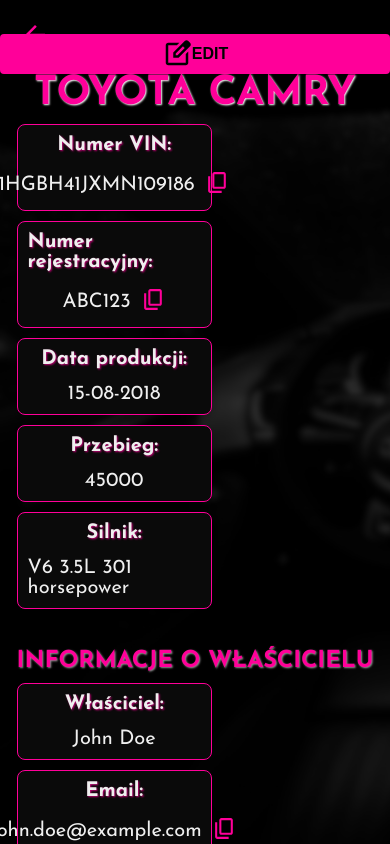
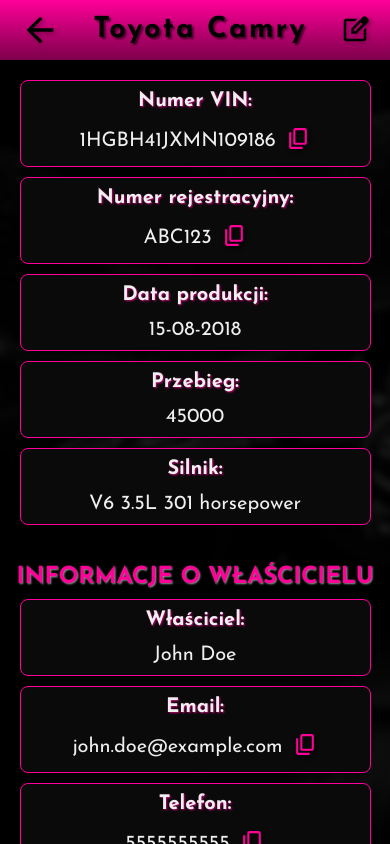
Before and after one commit to JanChmielewski/CarRepair, a React (Vite) app: page /car/1 in a window 390 px wide. Built offline with nearby package versions, Linux system fonts and the light colour scheme.

Commit message:
Improved styles.

```diff
--- a/src/components/car_display/DisplayCar.jsx
+++ b/src/components/car_display/DisplayCar.jsx
@@ -44,21 +44,20 @@
       <div className="flex-container">
         <div className="car-display">
           <div className="buttons">
-            <PreviousPageButton
-              buttonColor={'pink'}
-              arrowClassName="arrow-car-display"
-            />
-            <button
-              className="button edit-btn"
-              onClick={handleEditButton}
-            >
-              <Icons.Edit className="icon black-icon" />
-              Edit
-            </button>
+            <div className="display-navbar">
+              <PreviousPageButton
+                buttonColor={'black'}
+                arrowClassName="arrow-car-display"
+              />
+              <h2 className="car-title">
+                {car.brand} {car.model}
+              </h2>
+              <button className="edit-btn" onClick={handleEditButton}>
+                <Icons.Edit className="icon black-icon" />
+              </button>
+            </div>
           </div>
-          <h2 className="car-title header-title">
-            {car.brand} {car.model}
-          </h2>
+
           <ul className="car-info-list">
             <li>
               <span className="label">Numer VIN:</span>
@@ -128,7 +127,7 @@
               </span>
             </li>
             <li className="info-from-client">
-              <span className="label ">Informacje od klienta:</span>
+              <span className="label">Informacje od klienta:</span>
               <span className="info-content">
                 {repair.clientInfo}
               </span>
--- a/src/components/dashboard/components/Card.jsx
+++ b/src/components/dashboard/components/Card.jsx
@@ -7,7 +7,8 @@
   const navigate = useNavigate();
   const [isDeleteDialogOpen, setDeleteDialogOpen] = useState(false);
 
-  const handleEditButton = () => {
+  const handleEditButton = (e) => {
+    e.stopPropagation();
     navigate(`/edit-details/${repairID}`);
   };
 
@@ -15,14 +16,15 @@
     navigate(`/car/${repairID}`);
   };
 
-  const handleDeleteButton = () => {
+  const handleDeleteButton = (e) => {
+    e.stopPropagation();
     setDeleteDialogOpen(true);
   };
 
   return (
     <div className="card">
-      <ul className="car-data">
-        <li onClick={handleCardClick}>
+      <ul className="car-data" onClick={handleCardClick}>
+        <li>
           <Icons.Car className="icon pink-icon data-icon" />
           {brand} {model}
         </li>
--- a/src/styles/_variables.css
+++ b/src/styles/_variables.css
@@ -14,6 +14,7 @@
   --box-shadow: 2px 2px 20px black;
   --top-header-shadow: 1px 1px 2px rgb(255, 255, 255) !important; /* to overwrite header-shadow variable if applicable */
   --header-shadow: 1px 1px 2px rgb(148, 148, 148);
+  --light-shadow: 2px 2px 2px rgba(0, 0, 0, 0.6);
 
   /* Border variables */
   --box-border: 1px solid var(--primary-color-transparent);
--- a/src/styles/components/_card.css
+++ b/src/styles/components/_card.css
@@ -1,13 +1,64 @@
 .card {
+  position: relative;
   width: 100vw;
   background-color: var(--background-color);
+  background-image: linear-gradient(
+    to bottom,
+    var(--bg-color-darker),
+    var(--secondary-color),
+    var(--bg-color-darker)
+  );
   border-bottom: var(--primary-color) solid 1px;
   padding: 10px;
+  overflow: hidden;
+  transition: background-image 0.3s ease-in;
+}
+
+.card::before {
+  content: '';
+  position: absolute;
+  top: 0;
+  right: 0;
+  bottom: 0;
+  left: 0;
+  background-image: linear-gradient(
+    to bottom,
+    var(--bg-color-darker),
+    var(--background-color),
+    var(--bg-color-darker)
+  );
+  transition: opacity 0.3s ease;
+  opacity: 0;
 }
 
 .card:hover {
   cursor: pointer;
-  background-color: var(--secondary-color);
+}
+
+.card:hover::before {
+  opacity: 1;
+}
+
+.card::after {
+  content: '';
+  position: absolute;
+  top: 0;
+  right: 0;
+  bottom: 0;
+  left: 0;
+
+  background-image: linear-gradient(
+    to bottom,
+    var(--background-color),
+    var(--secondary-color-hover),
+    var(--background-color)
+  );
+  transition: opacity 0.3s ease;
+  opacity: 0;
+}
+
+.card:hover::after {
+  opacity: 1;
 }
 
 .car-data {
@@ -20,6 +71,8 @@
   gap: 5vw;
   align-content: center;
   max-height: 1000px;
+  position: relative;
+  z-index: 1; /* Ensure the text appears above the pseudo-element */
 }
 
 .car-data li {
--- a/src/styles/components/_copyButton.css
+++ b/src/styles/components/_copyButton.css
@@ -2,6 +2,7 @@
   position: relative;
   display: inline-block;
   overflow: visible;
+  z-index: 999;
 }
 
 .copy-popup .copy-popuptext {
--- a/src/styles/components/_modal.css
+++ b/src/styles/components/_modal.css
@@ -12,6 +12,7 @@
   transition: opacity 0.1s ease-in-out, visibility 0.1s ease-in-out;
   opacity: 0;
   visibility: hidden;
+  z-index: 1000;
 }
 
 .modal.show {
--- a/src/styles/components/_navbar.css
+++ b/src/styles/components/_navbar.css
@@ -3,7 +3,11 @@
   justify-content: flex-start;
   align-items: center;
   height: 80px;
-  background-color: var(--primary-color);
+  background-image: linear-gradient(
+    to bottom,
+    var(--primary-color),
+    var(--primary-color-hover)
+  );
   box-shadow: var(--box-shadow);
   position: fixed;
   top: 0;
@@ -22,7 +26,11 @@
 }
 
 .navbar-search {
-  background-color: var(--background-color);
+  background-image: linear-gradient(
+    to bottom,
+    var(--secondary-color-hover),
+    var(--bg-color-darker)
+  );
   color: var(--text-color);
   width: 100%;
   height: 40px;
--- a/src/styles/pages/_displayCar.css
+++ b/src/styles/pages/_displayCar.css
@@ -9,6 +9,32 @@
   right: 0;
 }
 
+.arrow-car-display {
+  display: flex;
+  justify-content: center;
+  .icon {
+    height: 40px !important;
+    width: 40px !important;
+  }
+}
+
+.display-navbar {
+  position: fixed;
+  background-image: linear-gradient(
+    to bottom,
+    var(--primary-color),
+    var(--primary-color-hover)
+  );
+  display: flex;
+  justify-content: space-between;
+  box-shadow: var(--box-shadow);
+  align-items: center;
+  height: 60px;
+  padding: 5px 20px;
+  width: 100vw;
+  z-index: 1000;
+}
+
 .flex-container {
   margin: auto;
   max-height: 100%;
@@ -16,7 +42,7 @@
 }
 
 .car-display {
-  background-color: rgba(0, 0, 0, 0.7);
+  background-color: rgba(0, 0, 0, 0.8);
   width: 100vw;
   height: 100%;
   min-height: 100vh;
@@ -25,12 +51,6 @@
   display: flex;
   flex-direction: column;
   justify-content: center;
-}
-
-.arrow-car-display {
-  position: sticky;
-  top: 20px;
-  left: 20px;
 }
 
 .header-title {
@@ -43,9 +63,17 @@
 }
 
 .car-title {
-  font-size: 40px;
-  margin-top: 0 !important;
-  text-shadow: var(--top-header-shadow);
+  flex-grow: 1;
+  margin: 0;
+  letter-spacing: 2px;
+  font-size: 1.8em;
+  color: black;
+  text-shadow: var(--light-shadow);
+  text-align: center;
+  display: flex;
+  justify-content: center;
+  align-items: center;
+  line-height: 1.5;
 }
 
 .car-info-list {
@@ -58,7 +86,7 @@
   font-size: 20px;
   overflow: visible;
   justify-content: center;
-  margin: auto;
+  margin-top: 80px;
 }
 
 .car-info-list li {
@@ -102,13 +130,11 @@
   display: flex;
   justify-content: center;
   align-items: center;
-  background-color: #ff0099;
   border: none;
-  border-radius: 4px;
-  padding: 5px 10px;
+  padding: auto;
+  width: auto !important;
   font-size: 16px;
-  margin-left: auto;
-  margin-right: 20px;
+  background: none;
 }
 
 .label {
@@ -119,10 +145,16 @@
 }
 
 @media (max-width: 1000px) {
+  .car-info-list {
+    justify-content: center;
+    align-items: center;
+  }
   .car-info-list li {
     flex-direction: column;
     padding: 10px;
-    max-width: 50vw;
+
+    max-width: 100%;
+    width: 90vw !important;
   }
 
   .label {
--- a/src/styles/utilities/_helpers.css
+++ b/src/styles/utilities/_helpers.css
@@ -18,10 +18,17 @@
 
 .pink-icon {
   fill: var(--primary-color);
+  filter: drop-shadow(2px 2px 2px black);
 }
 
 .black-icon {
   fill: #000000;
+  transition: transform 0.1s ease-in-out;
+  filter: drop-shadow(2px 2px 2px var(--primary-color-hover));
+}
+
+.black-icon:hover {
+  transform: scale(1.08);
 }
 
 /* Responsive adjustments for icons */
```
